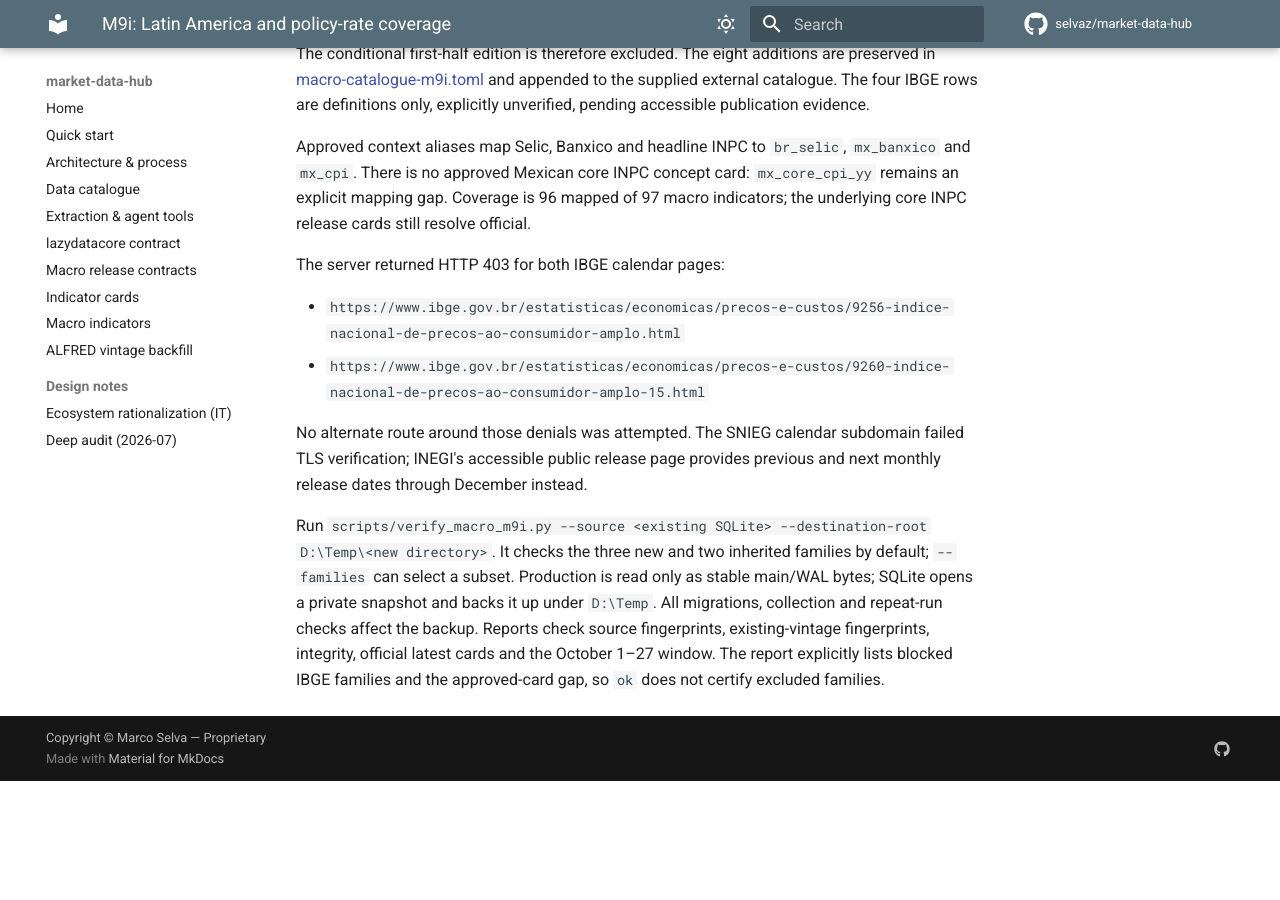
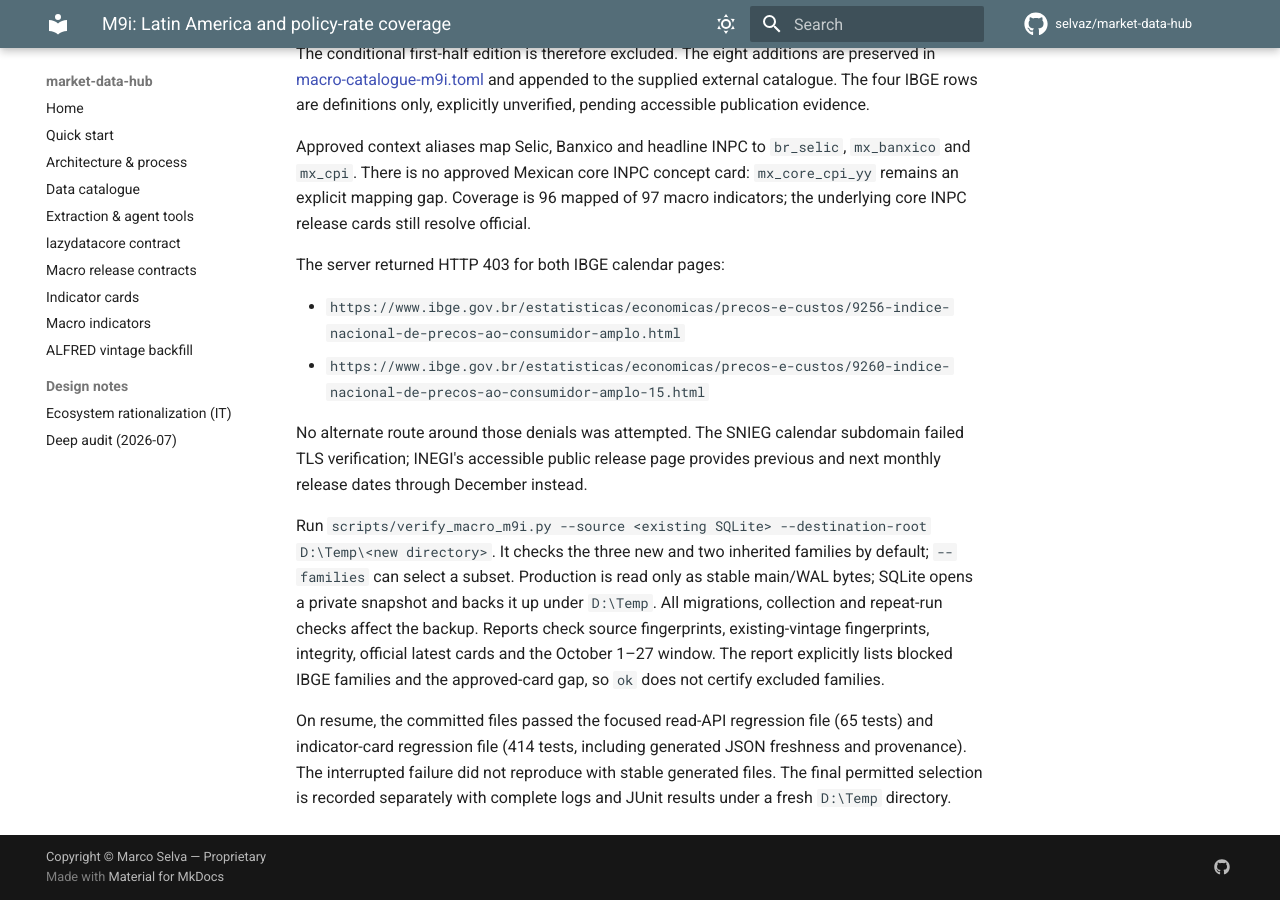
Before and after one commit to selvaz/market-data-hub, an MkDocs documentation site: the page built from docs/macro-m9i.md, in a window 1280 px wide and 900 px high, scrolled down 1223 px. Built offline with MkDocs 1.6.1 and Material for MkDocs 9.7.7, drawn with Linux system fonts in a browser that asks for light colours; comment, search, counter and statistics services are not loaded; before the commit the page ends 2004 px from its top, so only the background shows below that.

Commit message:
Record passing focused M9i regression checks

```diff
--- a/docs/macro-m9i.md
+++ b/docs/macro-m9i.md
@@ -54,3 +54,9 @@ collection and repeat-run checks affect the backup. Reports check source
 fingerprints, existing-vintage fingerprints, integrity, official latest cards
 and the October 1–27 window. The report explicitly lists blocked IBGE families
 and the approved-card gap, so `ok` does not certify excluded families.
+
+On resume, the committed files passed the focused read-API regression file
+(65 tests) and indicator-card regression file (414 tests, including generated
+JSON freshness and provenance). The interrupted failure did not reproduce with
+stable generated files. The final permitted selection is recorded separately
+with complete logs and JUnit results under a fresh `D:\Temp` directory.
```
